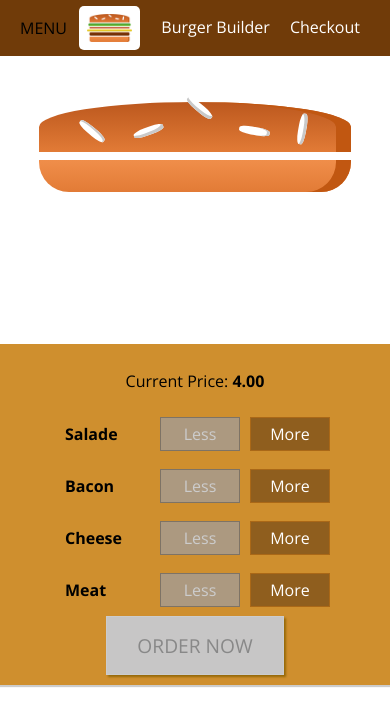
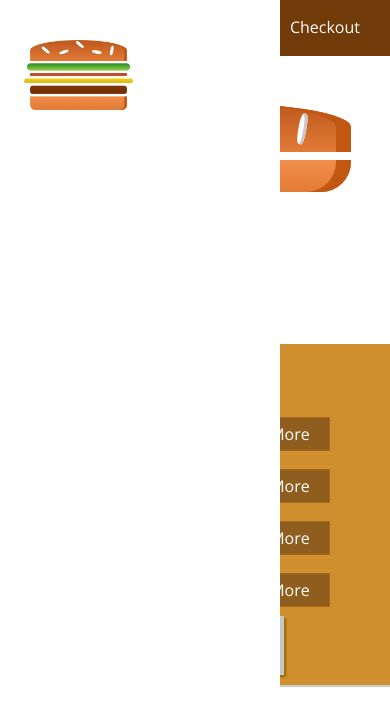
Before and after one commit to yevhenkr/react-comlete-guide, a React app: page / in a window 390 px wide. Shown: the top 726 px of the page. Built offline with nearby package versions, Linux system fonts and the light colour scheme.

Commit message:
153 Creating a Responsive Sidedrawer 154 Working on Responsive Adjustments

```diff
--- a/src/components/Layout/Layout.js
+++ b/src/components/Layout/Layout.js
@@ -3,10 +3,12 @@
 import Aux from '../../hoc/Auxilary';
 import classes from './Layout.css';
 import Toolbar  from '../Navigation/Toolbar/Toolbar';
+import SideDrawer from "../Navigation/SideDrawer/SideDrawer";
 
 const layout = (props) => (
     <Aux>
         <Toolbar />
+        <SideDrawer />
         <div>Toolba, SideDrawer, Backdrop</div>
         <main className={classes.Content}
         >
--- a/src/components/Logo/Logo.css
+++ b/src/components/Logo/Logo.css
@@ -1,7 +1,7 @@
 .Logo{
     background-color: white;
     padding: 8px;
-    height: 80%;
+    height: 100%;
     box-sizing: border-box;
     border-radius: 5px;
 }
--- a/src/components/Logo/Logo.js
+++ b/src/components/Logo/Logo.js
@@ -4,7 +4,7 @@
 import classes from './Logo.css';
 
 const logo = (props) => (
-<div className={classes.Logo}>
+<div className={classes.Logo} >
     <img src={burgerLogo} alt='MyBurger'/>
 </div>
 );
--- /dev/null
+++ b/src/components/Navigation/SideDrawer/SideDrawer.css
@@ -0,0 +1,31 @@
+.SideDrawer {
+    position: fixed;
+    width: 280px;
+    min-width: 70%;
+    height: 100%;
+    left: 0;
+    top: 0;
+    z-index: 200;
+    background-color: white;
+    padding: 32px 16px;
+    box-sizing: border-box;
+    transition: transform 0.3s ease-in-out;
+}
+
+@media (min-width: 500px) {
+    .SideDrawer {
+        display: none;
+    }
+}
+
+.Open {
+    transform: translateX(0);
+}
+
+.Close {
+    transform: translateX(-100%);
+}
+
+.Logo{
+    height: 11%;
+}
--- /dev/null
+++ b/src/components/Navigation/SideDrawer/SideDrawer.js
@@ -0,0 +1,20 @@
+import React from 'react';
+import Logo from '../../Logo/Logo';
+import NavigationItems from '../NavigationItems/NavigationItems';
+import classes from './SideDrawer.css';
+
+const sideDrawer = (props) => {
+    // ...
+    return (
+        <div className={classes.SideDrawer}>
+            <div className={classes.Logo}>
+                <Logo />
+            </div>
+            <nav>
+                <NavigationItems />
+            </nav>
+        </div>
+    );
+};
+
+export default sideDrawer;
--- a/src/components/Navigation/Toolbar/Toolbar.css
+++ b/src/components/Navigation/Toolbar/Toolbar.css
@@ -16,3 +16,7 @@
 .Toolbar nav{
     height: 100%;
 }
+
+.Logo{
+    height: 80%;
+}
--- a/src/components/Navigation/Toolbar/Toolbar.js
+++ b/src/components/Navigation/Toolbar/Toolbar.js
@@ -7,7 +7,9 @@
 const toolbar = (props) => (
     <header className={classes.Toolbar}>
         <div>MENU</div>
-        <Logo />
+        <div className={classes.Logo}>
+            <Logo />
+        </div>
         <nav>
             <NavigationItems />
         </nav>
```
